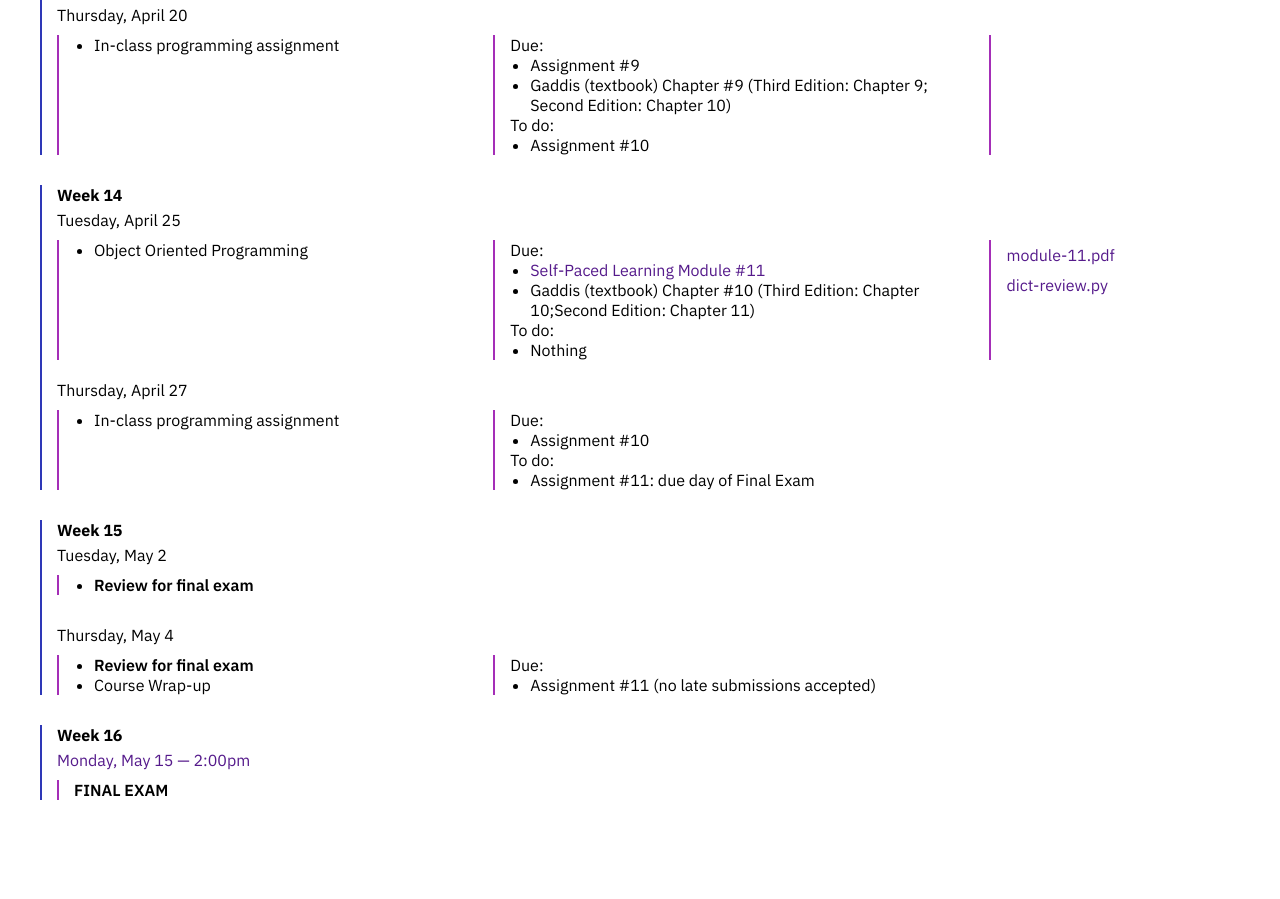
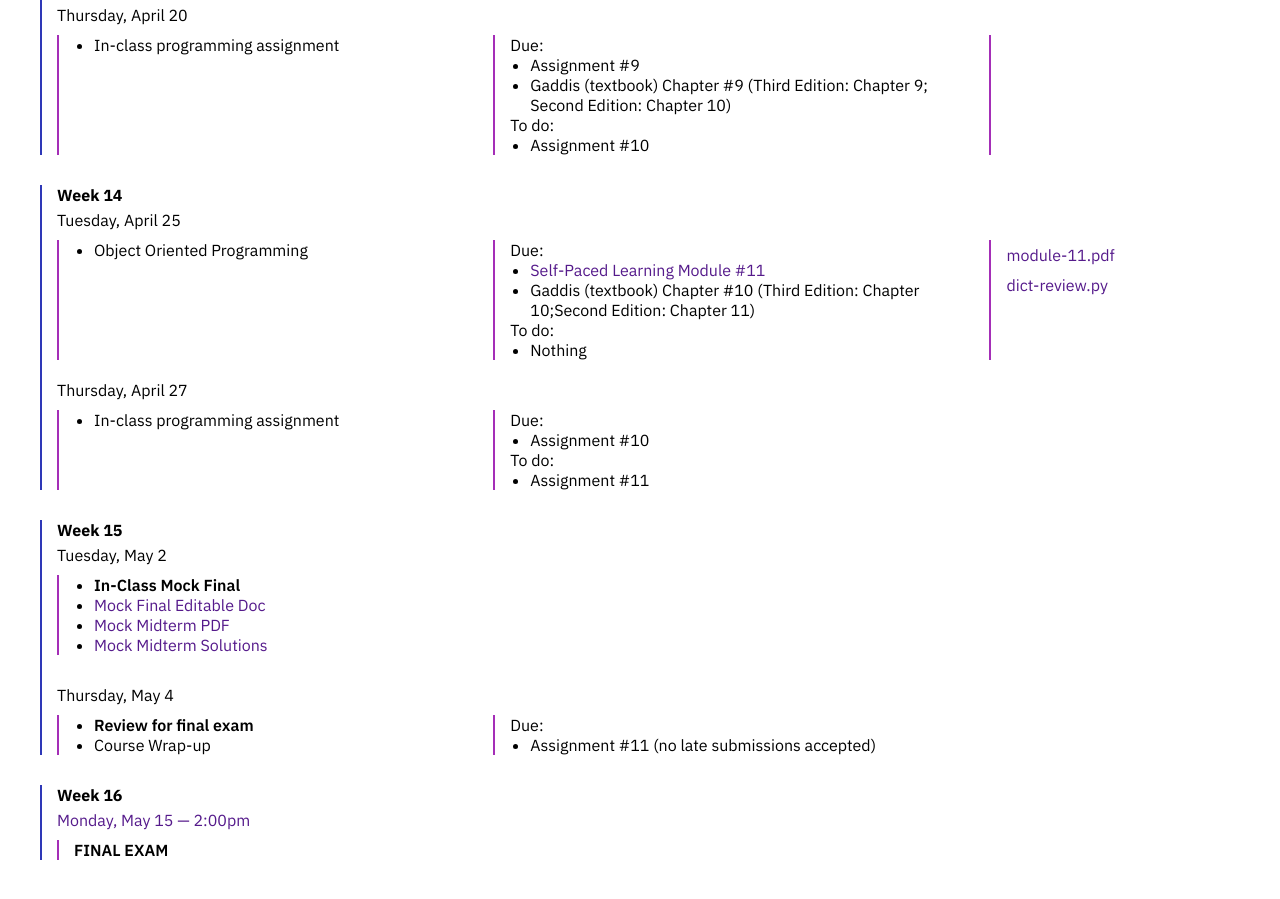
Before and after one commit to emilydidthis/CSCI-UA.0002-Spring23, a Jekyll site: the page built from schedule-TR.markdown, in a window 1280 px wide and 900 px high, scrolled down 4900 px. Built offline with Jekyll 4.4.1, drawn with Linux system fonts in a browser that asks for light colours; before the commit the page ends 5740 px from its top, so only the background shows below that.

Commit message:
mock finals

```diff
--- a/schedule-MW.markdown
+++ b/schedule-MW.markdown
@@ -814,6 +814,9 @@ Wednesday, May 3
 
 ### Topics
 - **In-Class Mock Final**
+- [Mock Final Editable Doc](https://docs.google.com/document/d/1AvLkyViBS531IZhR4WguV-FO04XUDYmnKF135OmdbkM/copy#)
+- [Mock Midterm PDF](https://drive.google.com/file/d/1PsepxCfMxjpQgz6-LCbLcgLLbWIMpBks/view?usp=share_link)
+- [Mock Midterm Solutions](https://drive.google.com/file/d/1kmmP3EE3lJfeLm1_DWj4UZvJ_3wRyTml/view?usp=sharing)
 </div>
 
 </div>
--- a/schedule-TR.markdown
+++ b/schedule-TR.markdown
@@ -792,7 +792,7 @@ Due:
 - Assignment #10
 
 To do:
-- Assignment #11: due day of Final Exam
+- Assignment #11
 </div>
 </div>
 
@@ -803,7 +803,10 @@ Tuesday, May 2
 <div class="week-column topics" markdown="1">
 
 ### Topics
-- **Review for final exam**
+- **In-Class Mock Final**
+- [Mock Final Editable Doc](https://docs.google.com/document/d/1AvLkyViBS531IZhR4WguV-FO04XUDYmnKF135OmdbkM/copy#)
+- [Mock Midterm PDF](https://drive.google.com/file/d/1PsepxCfMxjpQgz6-LCbLcgLLbWIMpBks/view?usp=share_link)
+- [Mock Midterm Solutions](https://drive.google.com/file/d/1kmmP3EE3lJfeLm1_DWj4UZvJ_3wRyTml/view?usp=sharing)
 </div>
 
 </div>
```
